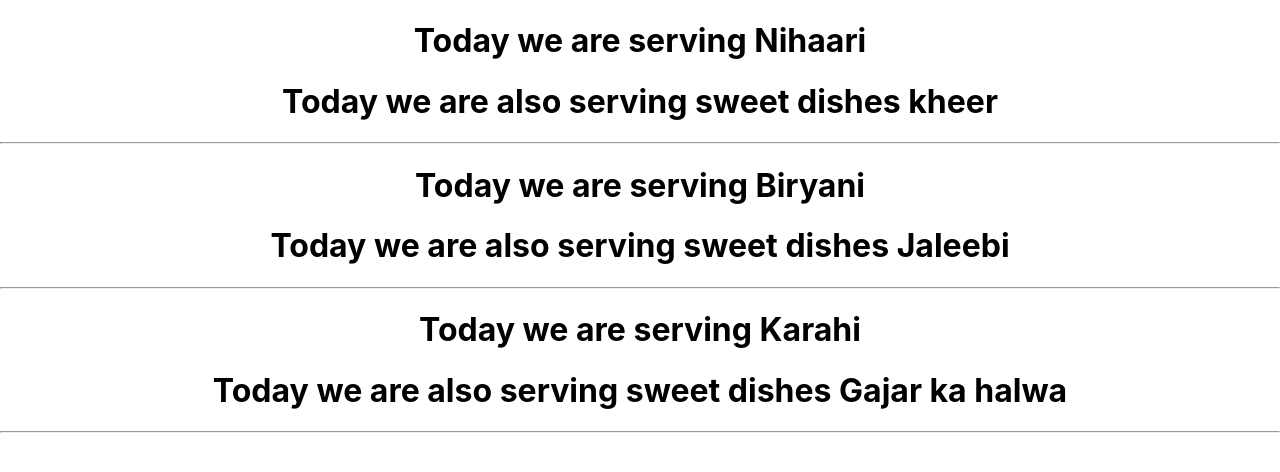
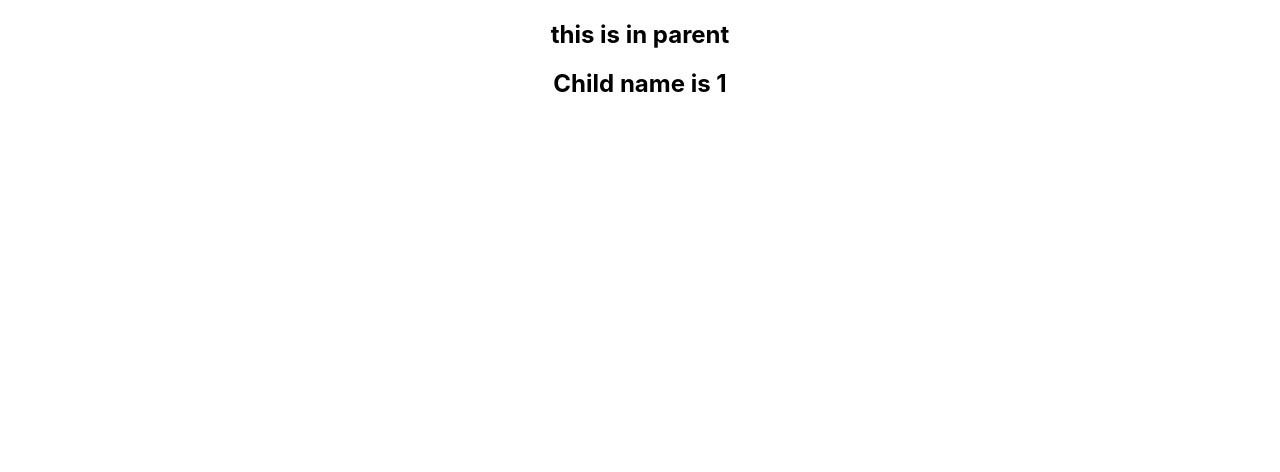
Before and after one commit to burhan-maliksher/class3-v1-app, a React (Create React App) app: page / in a window 1280 px wide. Shown: the top 472 px of the page. Built offline with nearby package versions, Linux system fonts and the light colour scheme.

Commit message:
useContext used in it

```diff
--- a/src/App.js
+++ b/src/App.js
@@ -1,17 +1,18 @@
 import React from 'react';
 import './App.css';
-import Dinner from './dinner.js';
+// import Child from './Child';
+import Parent from './Parent';
+import CounterContext from './CounterContext';
 
 function App() {
   return (
-    <div className='App'>
-      <Dinner dishName="Nihaari"  sweetDish="kheer"/>
-      <hr/>
-      <Dinner dishName="Biryani"  sweetDish="Jaleebi"/>
-      <hr/>
-      <Dinner dishName="Karahi"  sweetDish="Gajar ka halwa"/>
-      <hr/>
-    </div>
+    // wraping
+    <CounterContext.Provider value={1}>
+      <div className='App'>
+        <Parent />
+
+      </div>
+    </CounterContext.Provider>
   );
 }
 
--- /dev/null
+++ b/src/Child.js
@@ -0,0 +1,14 @@
+import React ,{useContext}from 'react';
+import counterContext from './CounterContext';
+
+const Child = ()=> {
+    // using useContext
+    let counterValue = useContext(counterContext)
+    return(
+        <div>
+            <h2>Child name is {counterValue}</h2>
+        </div>
+    )
+}
+
+export default Child;
--- /dev/null
+++ b/src/CounterContext.js
@@ -0,0 +1,6 @@
+import React, {createContext}from 'react';
+
+// creating context api
+const counterContext = createContext(0);
+
+export default counterContext;
--- /dev/null
+++ b/src/Parent.js
@@ -0,0 +1,13 @@
+import React from 'react';
+import Child from './Child';
+
+const Parent = ()=> {
+    return(
+        <div>
+            <h2>this is in parent</h2>
+            <Child />
+        </div>
+    )
+}
+
+export default Parent;
--- a/src/dinner.js
+++ /dev/null
@@ -1,13 +0,0 @@
-import React from 'react';
-
-function Dinner (props){
-    return(
-        <div>
-            <h1>Today we are serving {props.dishName}</h1>
-            <h1>Today we are also serving sweet dishes {props.sweetDish}</h1>
-        </div>
-    )
-
-}
-
-export default Dinner;
```
